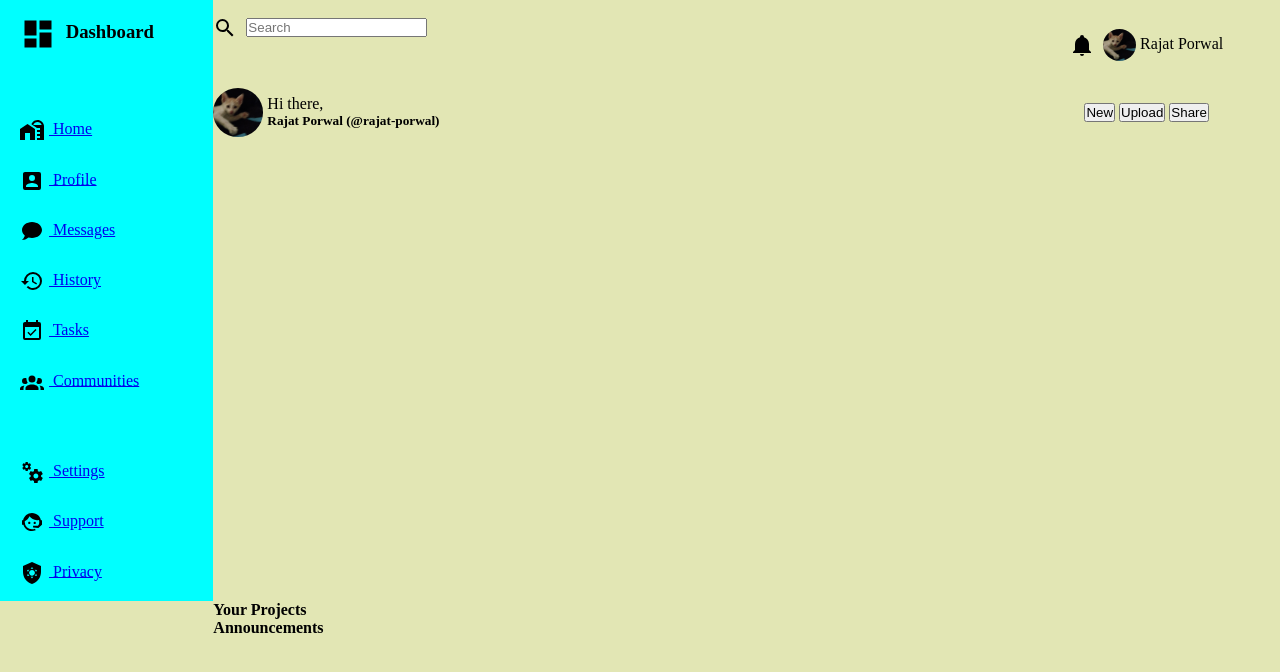
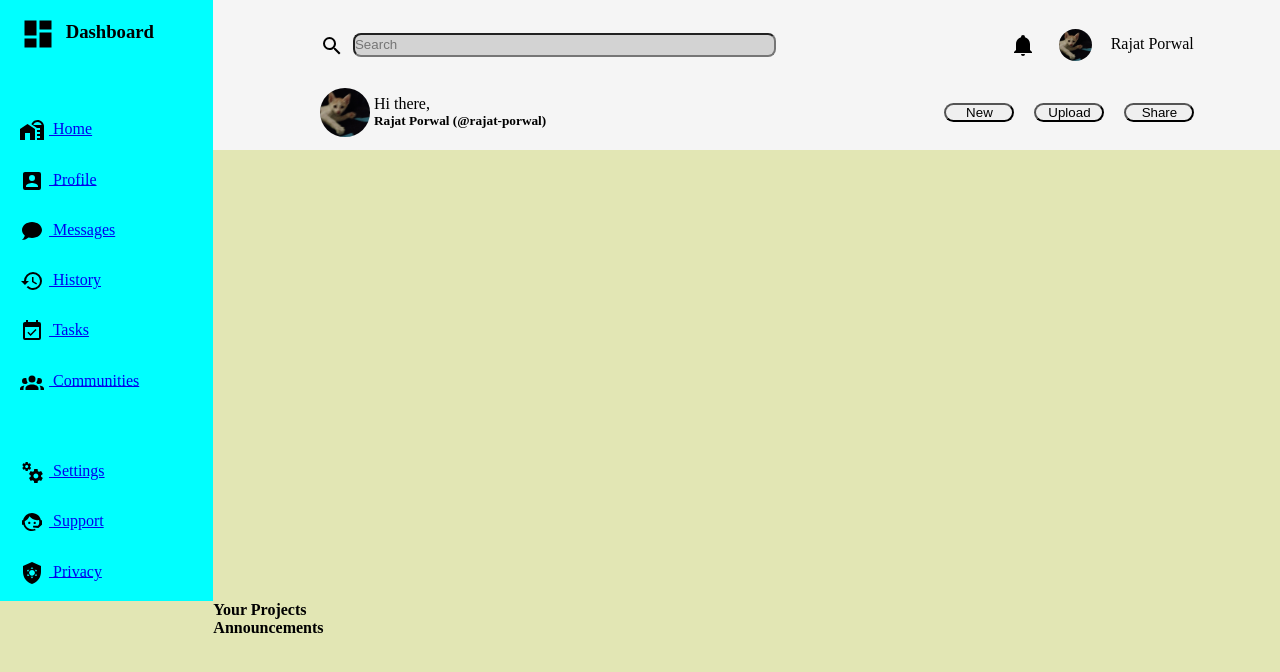
Before and after one commit to rajat-porwal/Admin-Dashboard, a plain HTML site: page index.html in a window 1280 px wide. Drawn offline with Linux system fonts and the light colour scheme.

Commit message:
major work and design of header is complete

```diff
--- a/index.html
+++ b/index.html
@@ -75,12 +75,13 @@
         </div>
 
         <div class="content">
-            <div class="nav">
+            <div class="articles">
                 <h4>Your Projects</h4>
+            </div>
+
+            <div class="right-subsection">
+
                 <h4>Announcements</h4>
-            </div>
-            <div class="articles">
-
             </div>
         </div>
 
--- a/styles.css
+++ b/styles.css
@@ -6,7 +6,7 @@
 
 .container{
     display: grid;
-    width: 100%;
+    width: 100vw;
     height: 100vh;
     grid-template-columns: 1fr 5fr;
     background-color: rgb(226, 230, 180);
@@ -39,16 +39,32 @@
 }
 
 .header{
+    background-color: whitesmoke;
     padding-top: 16px;
-    grid-template-columns: 3fr 1fr;
+    /* padding-left: 8%; */
+    grid-template-columns: 2fr 1fr;
     height: 150px;
     display: grid;
     /* padding-right: 40px; */
 }
 
+.searchbar{
+    align-self: center;
+    padding-left: 15%;
+}
+
+.searchbar input{
+    background-color: lightgray;
+    border-radius: 8px;
+    width: 70%;
+    height: 24px;
+}
+
 .about-user{
     align-self: center;
     justify-self: center;
+
+
 }
 
 .about-user p{
@@ -56,6 +72,7 @@
 }
 
 .about-user img{
+    margin: 0 15px;
     width: 33px;
     height: auto;
     border-radius: 50%;
@@ -71,6 +88,7 @@
 }
 
 .about-user + div{
+    padding-left: 15%;
     align-self: center;
 }
 
@@ -80,8 +98,16 @@
 }
 
 .header >:last-child{
-    justify-self: center;
+    /* justify-self: center; */
     align-self: center;
+    display: flex;
+    justify-content: flex-start;
+}
+
+.header > :last-child button{
+    margin-left: 20px;
+    width: 70px;
+    border-radius: 10px;
 }
 
 .content{
```
